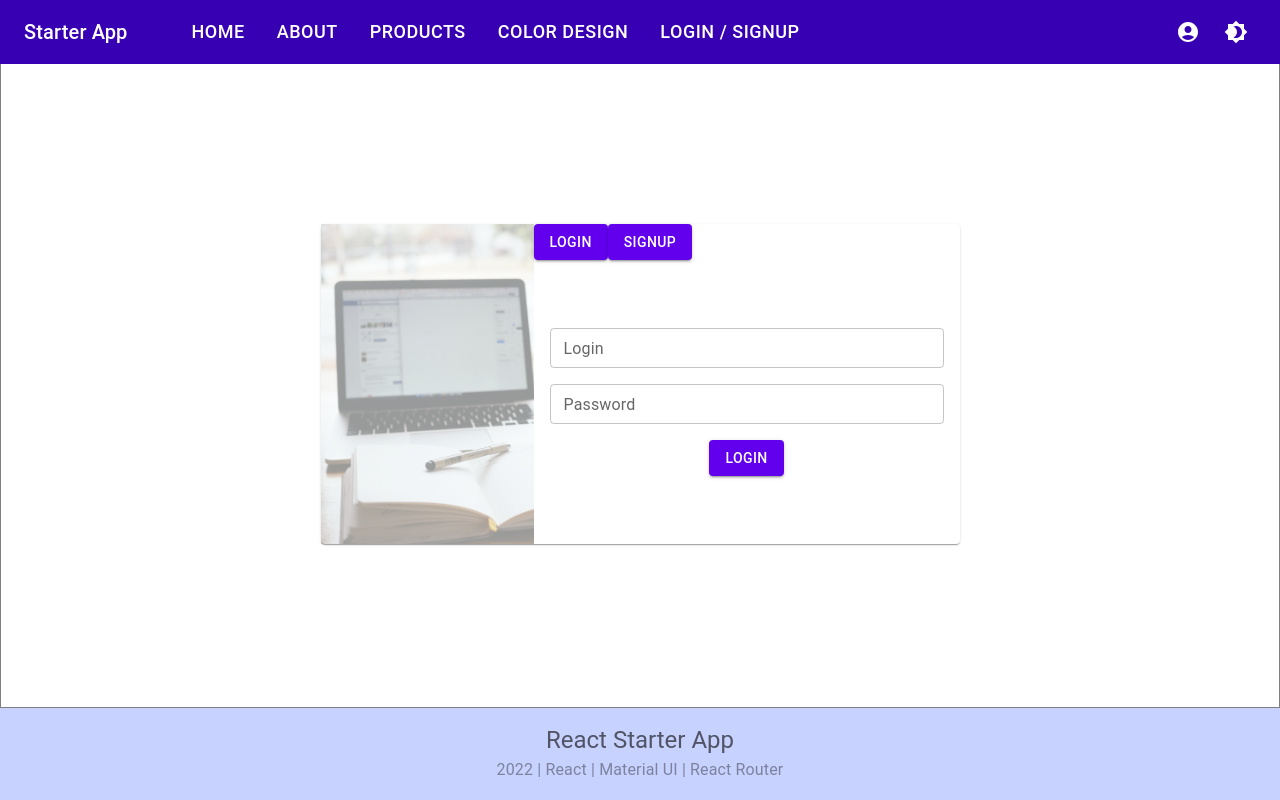
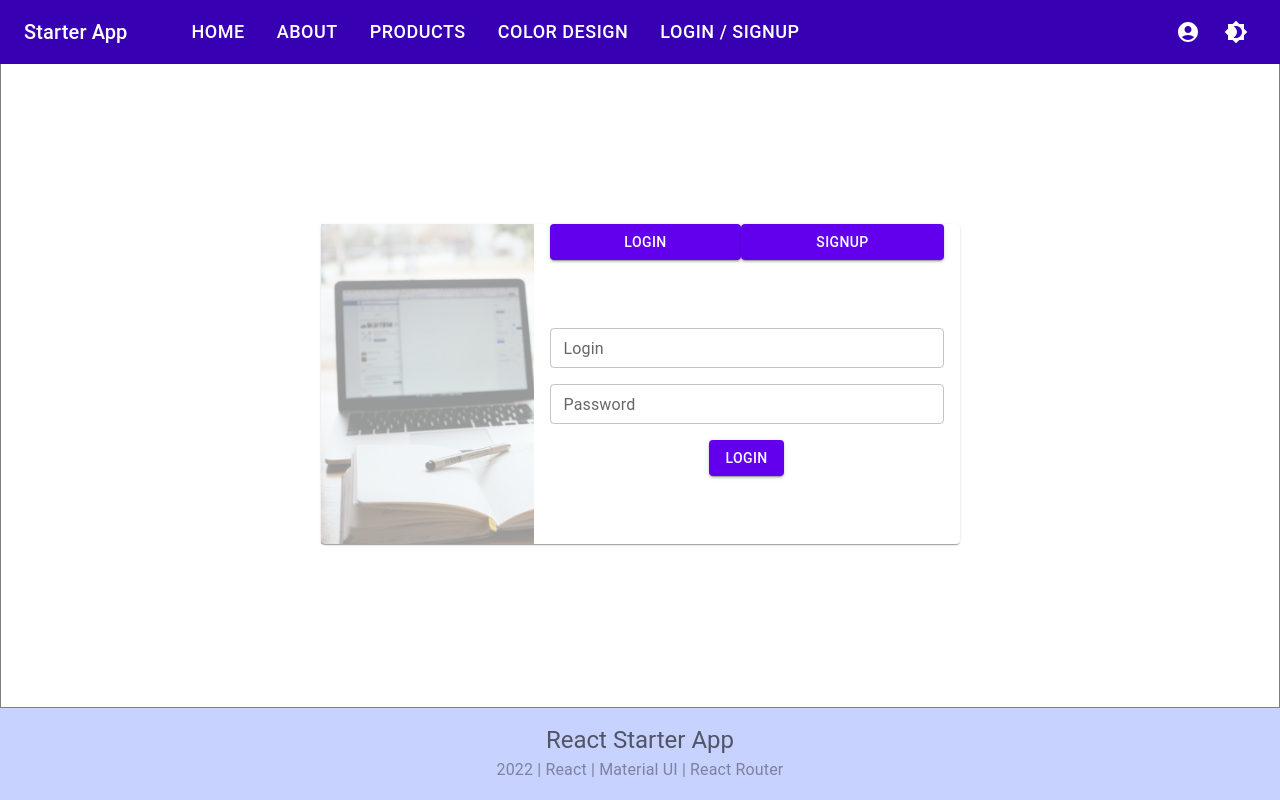
Before and after one commit to akunilovskii/certification-app-client, a React (Create React App) app: page /login-sign-up in a window 1280 px wide. Built offline with nearby package versions, Linux system fonts and the light colour scheme.

Commit message:
Create tabs design

```diff
--- a/src/pages/LoginSignUp/LoginSignUp.tsx
+++ b/src/pages/LoginSignUp/LoginSignUp.tsx
@@ -53,9 +53,13 @@ export const LoginSignUp: FC = () => {
         </Grid>
         <Grid container item sm={8} md={8} sx={{}}>
           <Grid item container direction='column'>
-            <Grid sx={{flex: '0 0 auto'}}>
-              <Button variant='contained'>Login</Button>
-              <Button variant='contained'>SignUp</Button>
+            <Grid sx={{flex: '0 0 auto', padding: '0 1rem'}} container>
+              <Button variant='contained' sx={{flex: '1 0 auto'}}>
+                Login
+              </Button>
+              <Button variant='contained' sx={{flex: '1 0 auto'}}>
+                SignUp
+              </Button>
             </Grid>
             <Grid sx={{flex: '1 0 auto'}}>
               <LoginForm />
```
